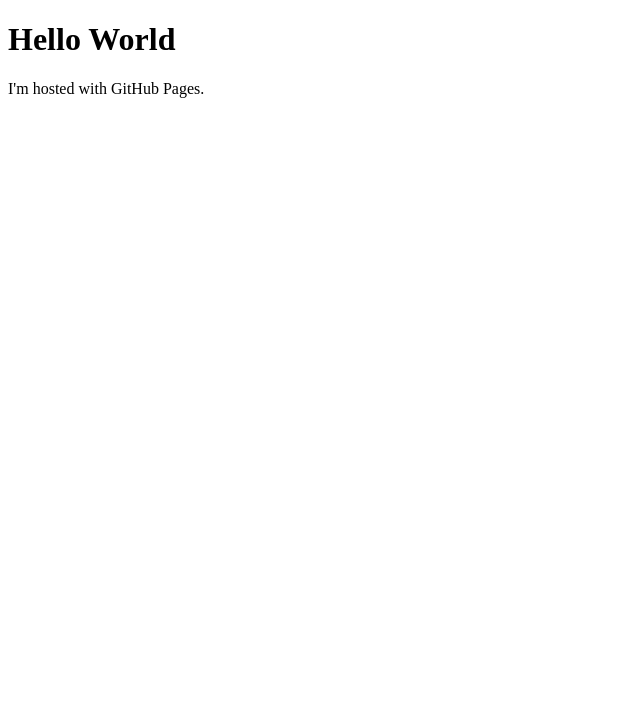
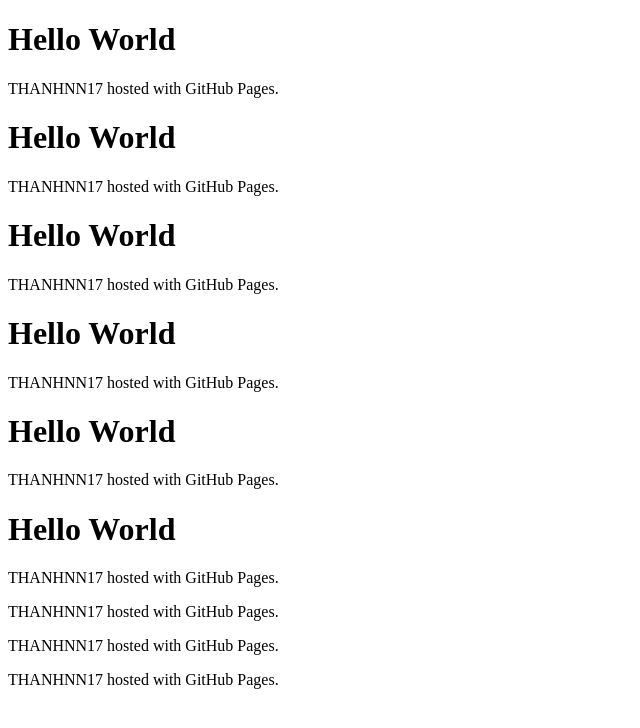
Before and after one commit to songokuhust/songokuhust.github.io, a plain HTML site: page index.html in a window 1280 px wide. Shown: the whole page, without its empty margins (0-640 px from the left). Drawn offline with Linux system fonts and the light colour scheme.

Commit message:
sua index

```diff
--- a/index.html
+++ b/index.html
@@ -3,7 +3,20 @@
 
 <body>
     <h1>Hello World</h1>
-    <p>I'm hosted with GitHub Pages.</p>
+    <p>THANHNN17 hosted with GitHub Pages.</p>
+    <h1>Hello World</h1>
+    <p>THANHNN17 hosted with GitHub Pages.</p>
+    <h1>Hello World</h1>
+    <p>THANHNN17 hosted with GitHub Pages.</p>
+    <h1>Hello World</h1>
+    <p>THANHNN17 hosted with GitHub Pages.</p>
+    <h1>Hello World</h1>
+    <p>THANHNN17 hosted with GitHub Pages.</p>
+    <h1>Hello World</h1>
+    <p>THANHNN17 hosted with GitHub Pages.</p>
+    <p>THANHNN17 hosted with GitHub Pages.</p>
+    <p>THANHNN17 hosted with GitHub Pages.</p>
+    <p>THANHNN17 hosted with GitHub Pages.</p>
 </body>
 
 </html>
```
